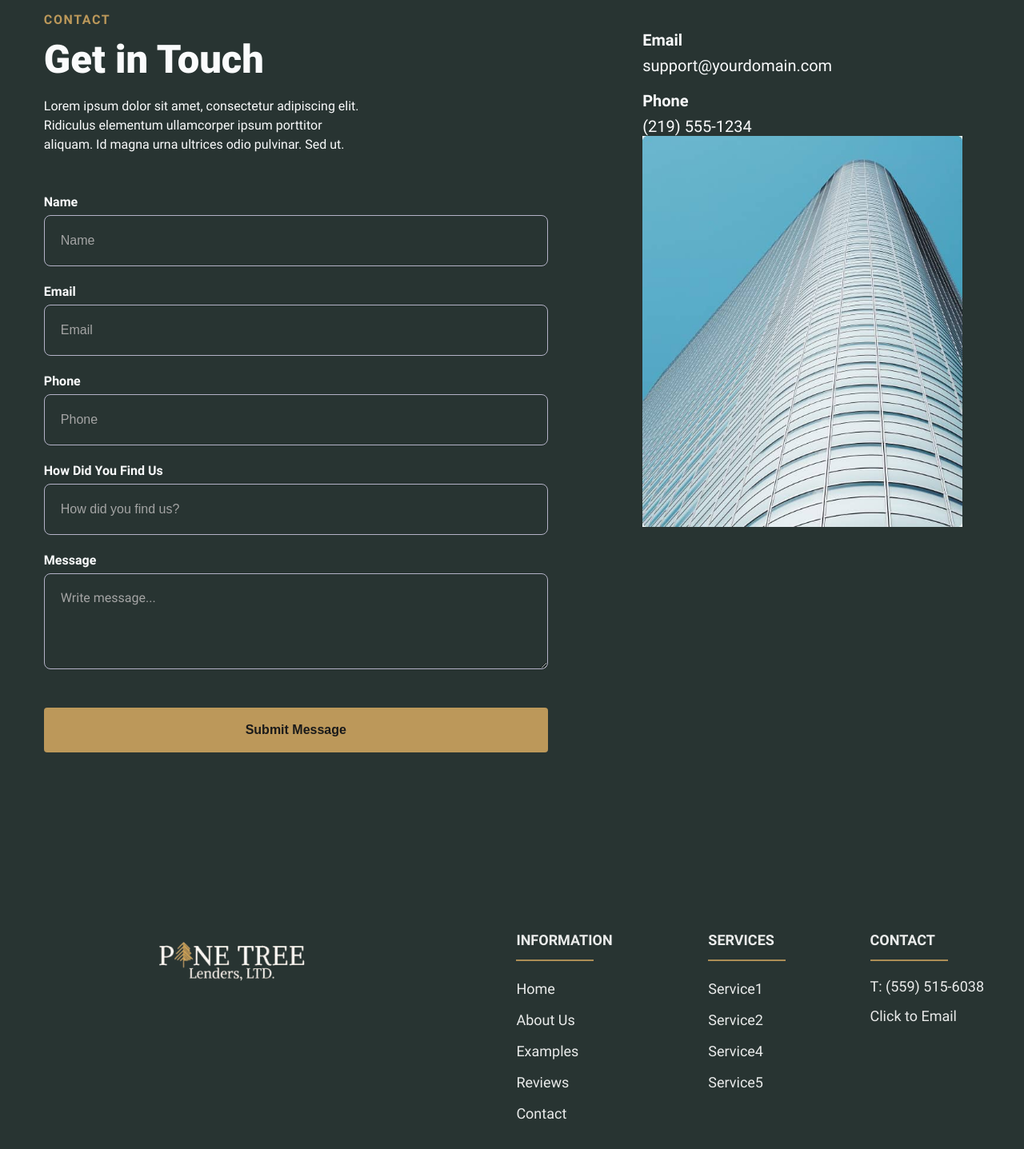
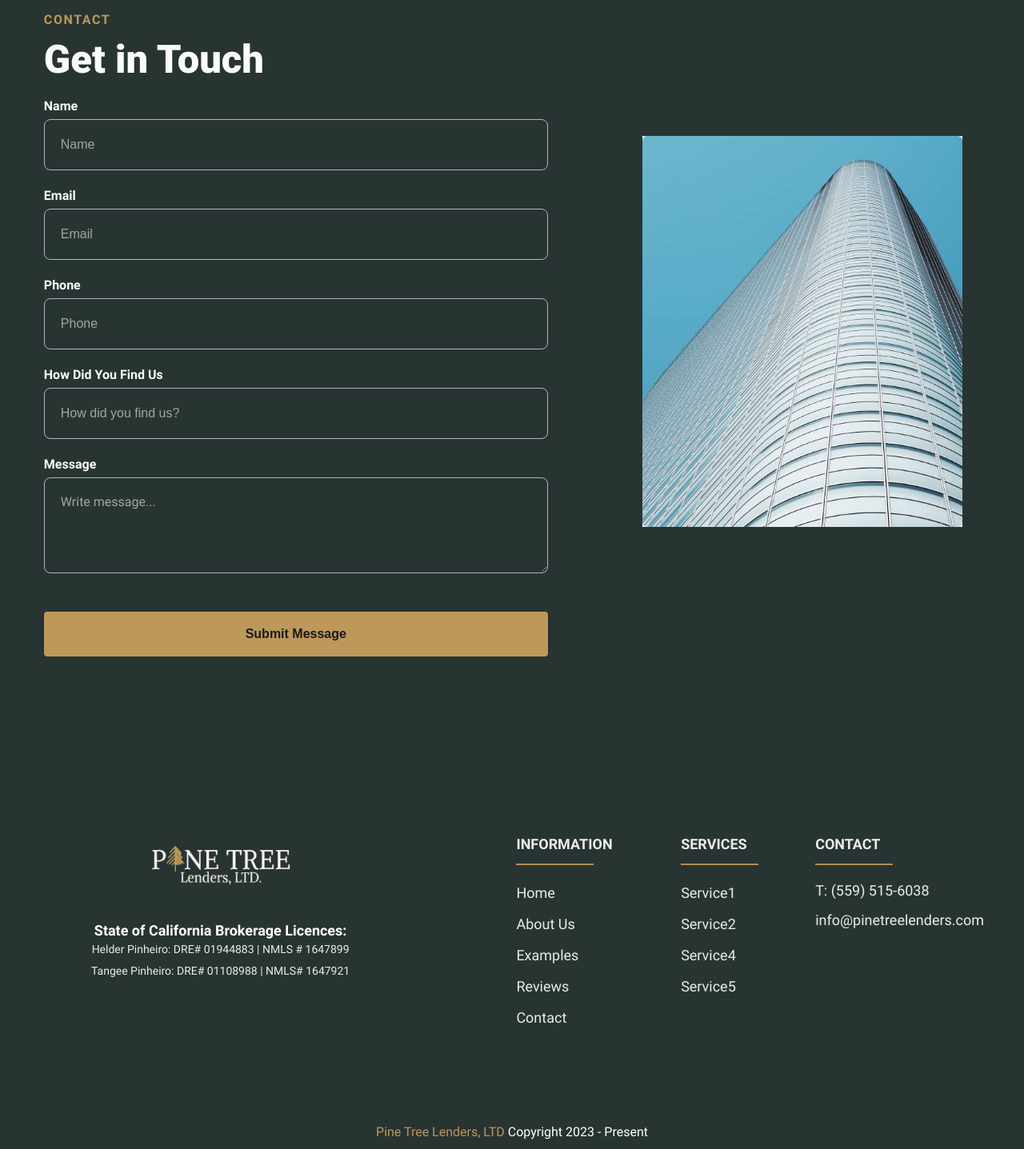
Before and after one commit to jasonxris/PineTree, an Eleventy site: page src/pages/contact.html in a window 1280 px wide. Shown: the part 540-1977 px from the top of the page at 80% size. Built offline with nearby package versions, Linux system fonts and the light colour scheme; Eleventy itself is replaced by a stand-in of ours; files that its build step writes are made by us from their sources; files whose address does not match are found by name.

Commit message:
Update Footer

```diff
--- a/src/_includes/footer.html
+++ b/src/_includes/footer.html
@@ -5,7 +5,10 @@
 <footer id="footer">
     <div class="container">
         <div class="left-section">
-            <a class="logo" href="/"><img loading="lazy" decoding="async" src="/assets/images/Pine-tree.png" alt="logo" width="264" height="78"></a>
+            <a class="logo" href="/"><img loading="lazy" decoding="async" src="/assets/images/Pine-tree.png" alt="logo" width="100%" height="100%"></a>
+            <h3>State of California Brokerage Licences:</h2>
+            <p>{{ details.brokers[0].name }}: DRE# {{ details.brokers[0].DRE }} | NMLS # {{ details.brokers[0].NMLS }}</P>
+            <p>{{ details.brokers[1].name }}: DRE# {{ details.brokers[1].DRE }} | NMLS# {{ details.brokers[1].NMLS }}</P>
         </div>
         <div class="right-section">
             <div class="lists">
@@ -46,7 +49,7 @@
                         <a href="tel:555-779-4407">T: {{ client.phoneFormatted }}</a>
                     </li>
                     <li>
-                        <a href="mailto:{{ client.email }}">Click to Email</a>
+                        <a href="mailto:{{ client.email }}">{{ client.email }}</a>
                     </li>
                 </ul>
             </div>
--- a/src/css/root.less
+++ b/src/css/root.less
@@ -815,7 +815,7 @@
         }
 
         .left-section {
-            width: 409/16rem;
+            width: 500/16rem;
             margin: 0;
             text-align: left;
 
@@ -823,11 +823,15 @@
                 text-align: left;
 				margin-left: 0;
                 height: 70/16rem;
+                width: 100%;
+
+                img {
+                    width: 100%;
+                }
             }
 
-            p {
-                text-align: left;
-                margin-left: 0;
+            h3, p {
+                text-align: center;
             }
         }
 
--- a/src/pages/contact.html
+++ b/src/pages/contact.html
@@ -32,9 +32,6 @@
       <div class="cs-content">
         <span class="cs-topper">Contact</span>
         <h2 class="cs-title">Get in Touch</h2>
-        <p class="cs-text">
-                    Lorem ipsum dolor sit amet, consectetur adipiscing elit. Ridiculus elementum ullamcorper ipsum porttitor aliquam. Id magna urna ultrices odio pulvinar. Sed ut.
-                </p>
       </div>
       <label>
                 Name
@@ -59,13 +56,6 @@
       <button class="cs-button-solid" type="submit">Submit Message</button>
     </form>
     <div class="cs-right-section">
-      <!--Email-->
-      <span class="cs-header">Email</span>
-      <a class="cs-link" href="mailto:support@yourdomain.com">support@yourdomain.com</a>
-      <!--Phone-->
-      <span class="cs-header">Phone</span>
-      <a class="cs-link" href="tel:219-555-1234">(219) 555-1234</a>
-      <!-- Background Image-->
       {% image './src/images/skyscraper.jpg', 'building', '', 'lazy'%}
     </div>
   </div>
```
Also changed, not shown: src/css/root.css.
